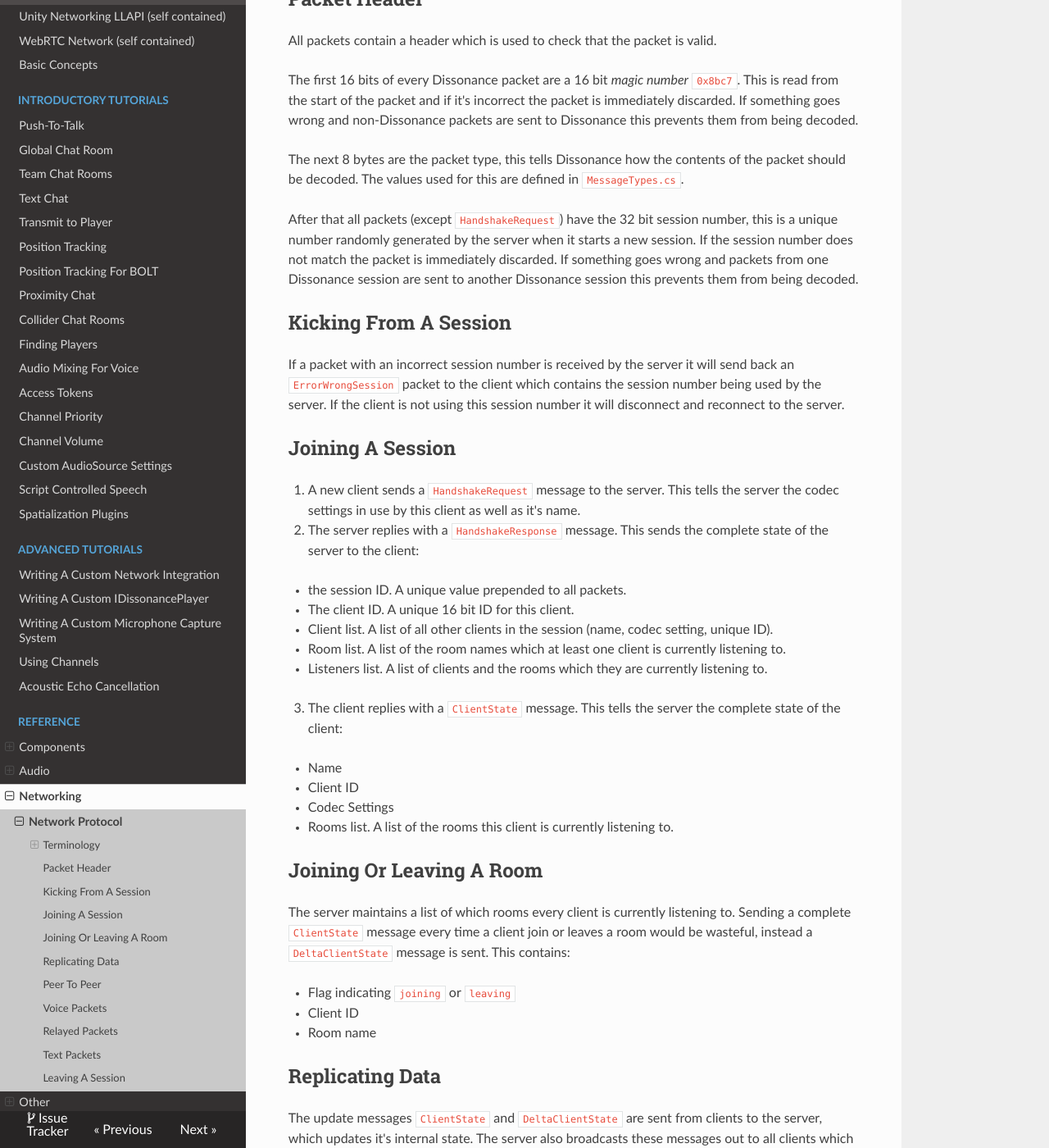
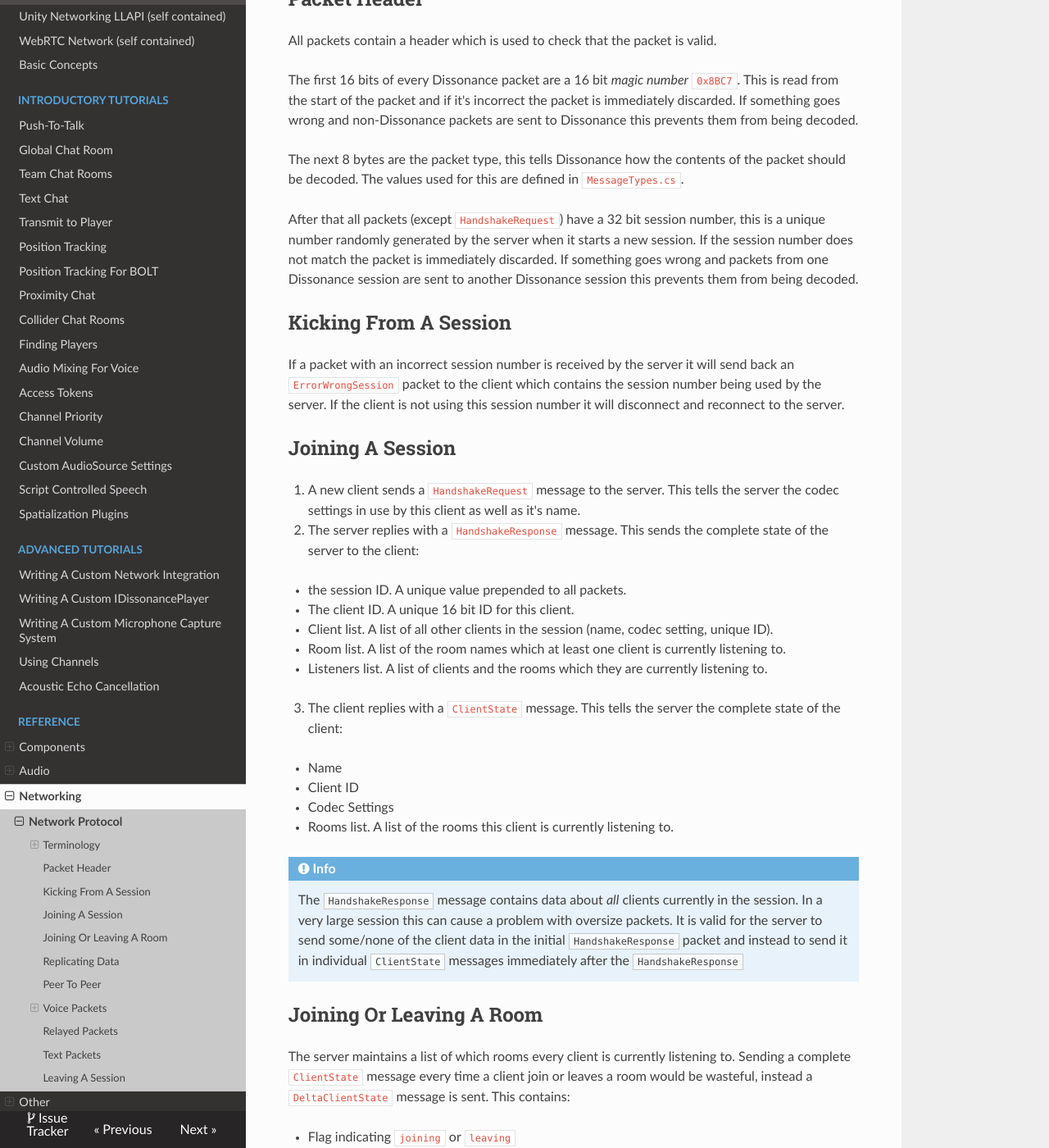
Before and after one commit to Placeholder-Software/Dissonance, an MkDocs documentation site: the page built from docs/Reference/Networking/Network-Protocol.md, in a window 1280 px wide and 1400 px high, scrolled down 1484 px. Shown: the whole window at 82% size. Built offline with MkDocs 1.6.1, drawn with Linux system fonts in a browser that asks for light colours; old or Windows-style settings are respelled for this version of MkDocs; some of the changed text lies outside the part shown.

Commit message:
Updated network protocol docs

```diff
--- a/docs/Reference/Networking/Network-Protocol.md
+++ b/docs/Reference/Networking/Network-Protocol.md
@@ -28,7 +28,7 @@ The server can be running in 2 modes. A **host** is a peer which is both a clien
 
 #### Reliable
 
-Some packets are sent _reliably_. This means that the packets will arrive at their destination in the order they were sent, there are no lost packets. This is used for all non-voice packets.
+Some packets are sent _reliably_. This means that the packets **will** arrive at their destination in the order they were sent, there are no lost packets. This is used for all non-voice packets.
 
 #### Unreliable
 
@@ -73,6 +73,9 @@ If a packet with an incorrect session number is received by the server it will s
    - Client ID
    - Codec Settings
    - Rooms list. A list of the rooms this client is currently listening to.
+
+!!! info
+    The `HandshakeResponse` message contains data about _all_ clients currently in the session. In a very large session this can cause a problem with oversize packets. It is valid for the server to send some/none of the client data in the initial `HandshakeResponse` packet and instead to send it in individual `ClientState` messages immediately after the `HandshakeResponse`
 
 ## Joining Or Leaving A Room
 
@@ -99,12 +102,18 @@ Each client records audio, preprocesses it to improve audio quality, encodes it
 The `VoiceData` packet contains:
 
  - Sender Client ID
- - 8 bit bitfield of packet flags. Currently 2 bits are used for the "channel session" and the other bits are unused.
- - Sequence number. A number which can be used to put packets into the correct order.
+ - 8 bit bitfield of packet flags
+ - Sequence number. A number which can be used to put packets into the correct order
  - A list of channels which this voice is addressed to. For each channel:
    - 16 bit channel bitfield
    - 16 Bit channel ID
  - A frame of encoded audio
+
+#### Bitfield
+
+The 8 bit bitfield contains:
+ - The MSB is always set to `1`
+ - The remaining 7 bits contain a wrapping counter which increments every time the "channel session" changes. The "channel session" changes whenever all sending channels are closed (i.e. there is an interruption in the voice stream).
 
 ## Relayed Packets
 
--- a/mkdocs.yml
+++ b/mkdocs.yml
@@ -14,6 +14,7 @@ copyright: "<a href='https://placeholder-software.co.uk/dissonance/'>Placeholder
 markdown_extensions:
     - markdown.extensions.sane_lists
     - codehilite
+    - admonition
 pages:
 - Home: "index.md"
 - "Project Setup":
```
Also changed, not shown: other parts of docs/Reference/Networking/Network-Protocol.md (+2 -2 lines).
